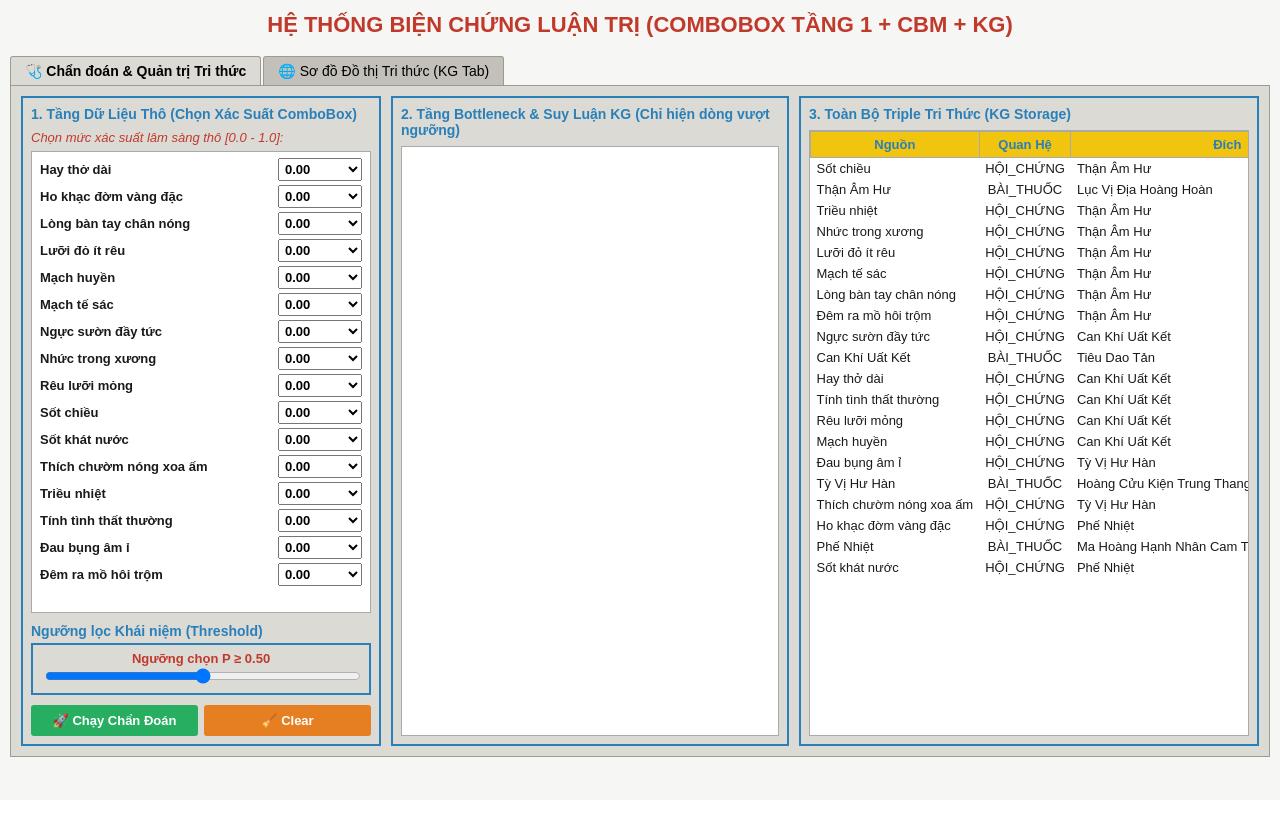
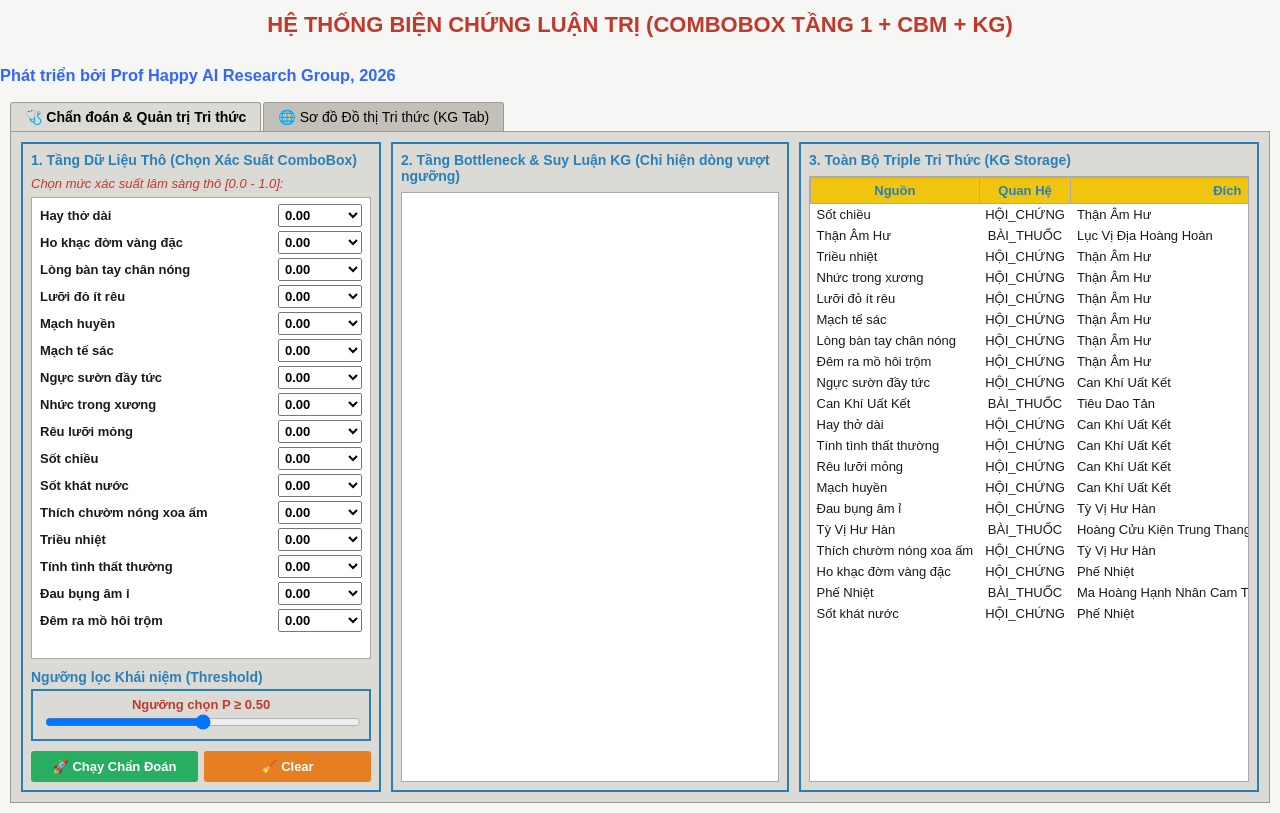
Before and after one commit to xuanhungmai/SYM_GUI_CBM_KG_Web, a Flask app: page / in a window 1280 px wide. Before the commit the page ends 757 px from the top, so only its background shows below. Run offline with Flask 3, Linux system fonts and the light colour scheme.

Commit message:
Add footer note about development team

```diff
--- a/templates/index.html
+++ b/templates/index.html
@@ -8,6 +8,7 @@
 </head>
 <body data-api="{{ url_for('api_diagnose') }}">
 <h1>HỆ THỐNG BIỆN CHỨNG LUẬN TRỊ (COMBOBOX TẦNG 1 + CBM + KG)</h1>
+<h3><font color='#3366ff'>Phát triển bởi Prof Happy AI Research Group, 2026</font></h3>
 <div class="tabs" role="tablist">
   <button class="tab" role="tab" aria-selected="true" data-p="p1">🩺 Chẩn đoán &amp; Quản trị Tri thức</button>
   <button class="tab" role="tab" aria-selected="false" data-p="p2">🌐 Sơ đồ Đồ thị Tri thức (KG Tab)</button>
```
